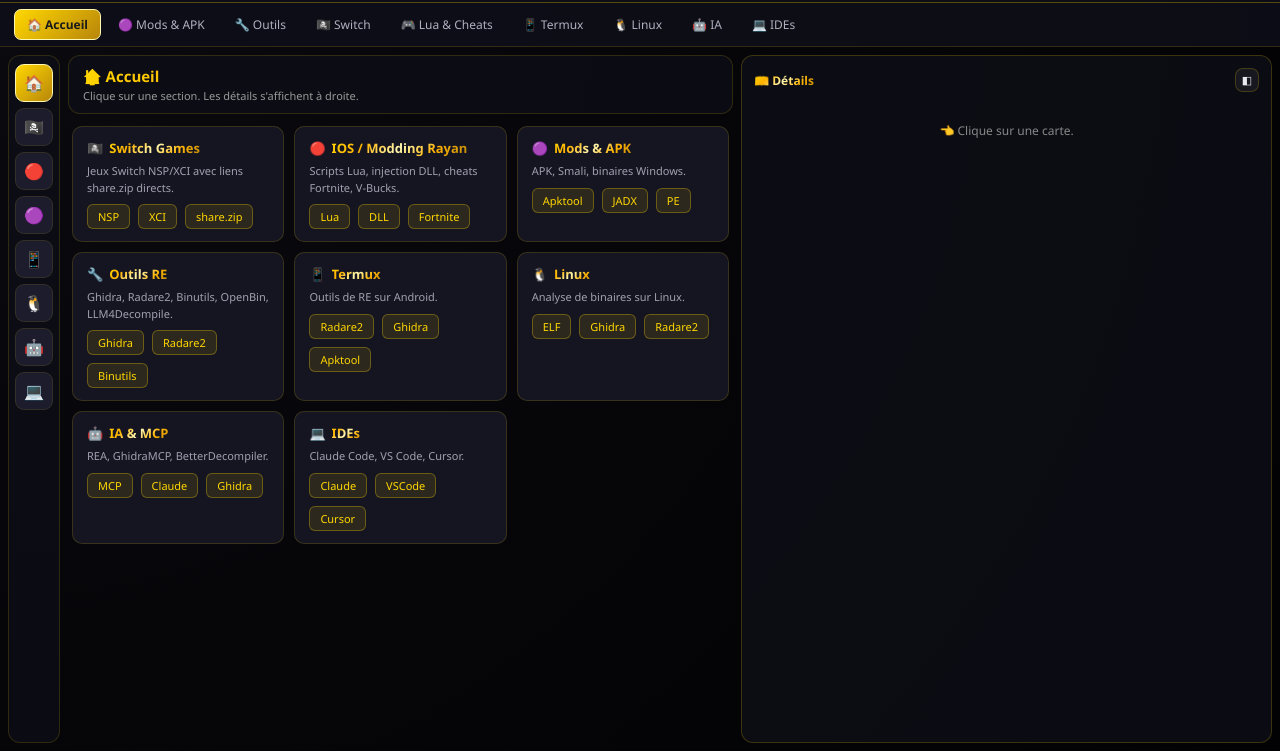
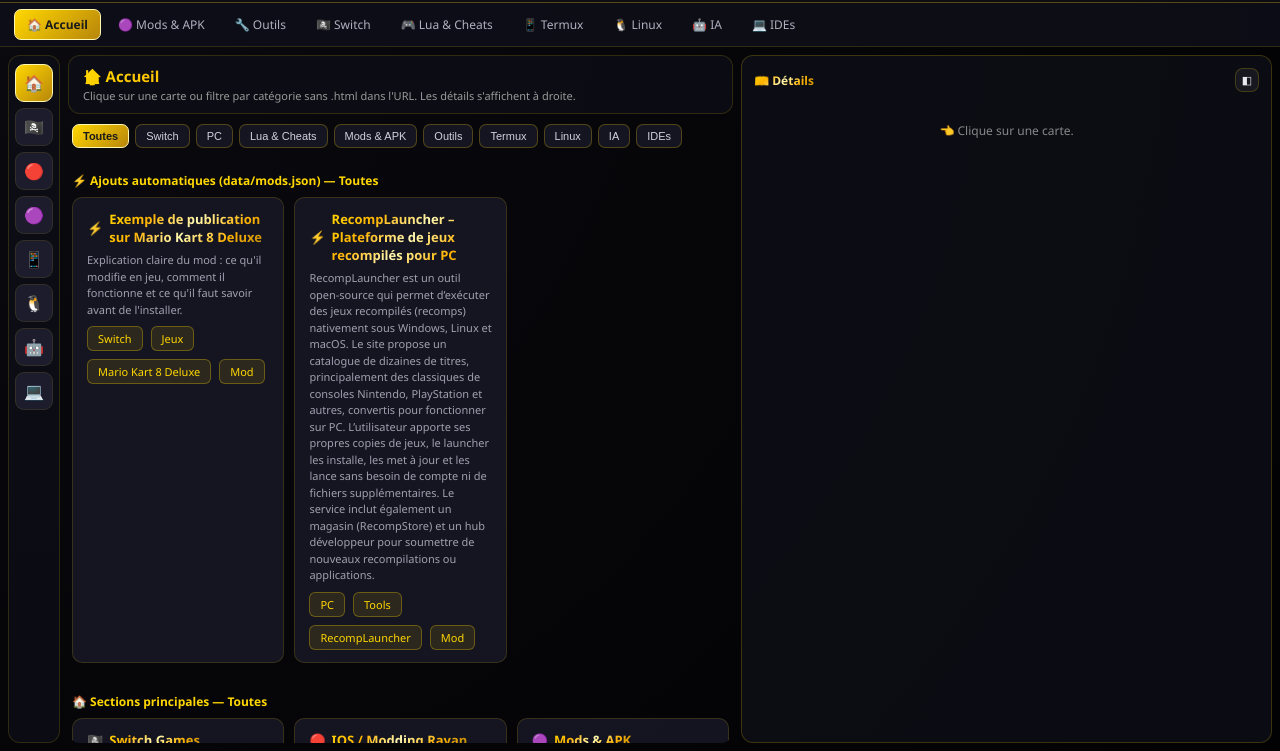
Before and after one commit to 24vaztoodix24-lang/Vaztoodix.com-, a plain HTML site: page index.html in a window 1280 px wide. Shown: the part 49-800 px from the top of the page. Drawn offline with Linux system fonts and the light colour scheme.

Commit message:
Update version and enhance filter bar functionality
Updated version number and improved filter functionality in the HTML structure.

```diff
--- a/index.html
+++ b/index.html
@@ -15,7 +15,7 @@ html, body { height: 100%; font-family: 'Segoe UI', -apple-system, BlinkMacSyste
 .gold-text { background: linear-gradient(135deg, #ffd700 0%, #ffb300 25%, #fff8b0 50%, #ffb300 75%, #b8860b 100%); -webkit-background-clip: text; background-clip: text; -webkit-text-fill-color: transparent; font-weight: bold; }
 .app-header { height: 52px; background: rgba(15, 15, 25, 0.85); border-bottom: 1px solid rgba(255, 215, 0, 0.3); display: flex; align-items: center; justify-content: space-between; padding: 0 14px; z-index: 100; flex-shrink: 0; }
 .logo-area { display: flex; align-items: center; gap: 10px; }
-.logo { width: 36px; height: 36px; background: radial-gradient(circle, #ffd700, #b8860b); border-radius: 8px; display: flex; align-items: center; justify-content: center; font-weight: bold; font-size: 11px; color: #1a1a1a; }
+.logo { width: 36px; height: 36px; background: radial-gradient(circle, #ffd700, #b8860b); border-radius: 8px; display: flex; align-items: justify-content: center; font-weight: bold; font-size: 11px; color: #1a1a1a; }
 .app-title h1 { font-size: 14px; }
 .app-title .version { font-size: 10px; color: #888; }
 .header-actions { display: flex; gap: 6px; align-items: center; }
@@ -39,6 +39,11 @@ html, body { height: 100%; font-family: 'Segoe UI', -apple-system, BlinkMacSyste
 .panel-header { background: rgba(15, 15, 25, 0.7); border: 1px solid rgba(255, 215, 0, 0.15); border-radius: 12px; padding: 10px 14px; flex-shrink: 0; }
 .panel-header h2 { font-size: 15px; margin-bottom: 2px; }
 .panel-header p { font-size: 11px; color: #999; }
+.filter-bar { display: flex; flex-wrap: wrap; gap: 6px; padding: 2px 4px; flex-shrink: 0; }
+.filter-btn { font-size: 11px; padding: 5px 10px; border-radius: 7px; border: 1px solid rgba(255, 215, 0, 0.25); background: rgba(25, 25, 40, 0.8); color: #d0d0e0; cursor: pointer; transition: 0.2s; }
+.filter-btn:hover { border-color: #ffd700; color: #ffd700; }
+.filter-btn.active { background: linear-gradient(135deg, #ffd700, #b8860b); color: #1a1a1a; border-color: #fff8b0; font-weight: bold; }
+.section-label { font-size: 12px; margin: 10px 0 8px; color: #ffd700; font-weight: bold; }
 .panel-content { flex: 1; overflow-y: auto; padding: 4px; border-radius: 12px; min-height: 0; }
 .panel-content::-webkit-scrollbar { width: 6px; }
 .panel-content::-webkit-scrollbar-thumb { background: linear-gradient(180deg, #ffd700, #b8860b); border-radius: 3px; }
@@ -88,7 +93,7 @@ html, body { height: 100%; font-family: 'Segoe UI', -apple-system, BlinkMacSyste
     <div class="logo">RE</div>
     <div class="app-title">
       <h1 class="gold-text">Vaztoodix RE Studio</h1>
-      <span class="version">v2.0 — Multi-Pages Interactif</span>
+      <span class="version">v2.1 — Multi-Pages & Auto-Index</span>
     </div>
   </div>
   <div class="header-actions">
@@ -124,8 +129,9 @@ html, body { height: 100%; font-family: 'Segoe UI', -apple-system, BlinkMacSyste
   <section class="center-panel">
     <div class="panel-header">
       <h2 class="gold-text">🏠 Accueil</h2>
-      <p>Clique sur une section. Les détails s'affichent à droite.</p>
+      <p>Clique sur une carte ou filtre par catégorie sans .html dans l'URL. Les détails s'affichent à droite.</p>
     </div>
+    <div class="filter-bar" id="categoryFilters"></div>
     <div class="panel-content" id="content"></div>
   </section>
 
@@ -142,31 +148,126 @@ html, body { height: 100%; font-family: 'Segoe UI', -apple-system, BlinkMacSyste
 
 <script>
 const HOME_CARDS = [
-  { icon:"🏴‍☠️", name:"Switch Games", desc:"Jeux Switch NSP/XCI avec liens share.zip directs.", tags:["NSP","XCI","share.zip"], links:[{label:"Voir la page Switch",url:"switch.html",type:"sharezip"}], tutorial:"Ouvre la page Switch pour voir les 7 jeux avec leurs liens share.zip directs." },
-  { icon:"🔴", name:"IOS / Modding Rayan", desc:"Scripts Lua, injection DLL, cheats Fortnite, V-Bucks.", tags:["Lua","DLL","Fortnite"], links:[{label:"Voir la page Lua & Cheats",url:"lua-cheats.html",type:"mega"}], tutorial:"Ouvre la page Lua & Cheats pour le tutoriel complet." },
-  { icon:"🟣", name:"Mods & APK", desc:"APK, Smali, binaires Windows.", tags:["Apktool","JADX","PE"], links:[{label:"Voir la page Mods",url:"mods.html",type:"mega"}], tutorial:"Ouvre la page Mods pour APK et binaires Windows." },
-  { icon:"🔧", name:"Outils RE", desc:"Ghidra, Radare2, Binutils, OpenBin, LLM4Decompile.", tags:["Ghidra","Radare2","Binutils"], links:[{label:"Voir la page Outils",url:"outils.html",type:"mega"}], tutorial:"Ouvre la page Outils pour les outils RE." },
-  { icon:"📱", name:"Termux", desc:"Outils de RE sur Android.", tags:["Radare2","Ghidra","Apktool"], links:[{label:"Voir Termux",url:"termux.html",type:"mega"}], tutorial:"Ouvre Termux pour les outils Android." },
-  { icon:"🐧", name:"Linux", desc:"Analyse de binaires sur Linux.", tags:["ELF","Ghidra","Radare2"], links:[{label:"Voir Linux",url:"linux.html",type:"mega"}], tutorial:"Ouvre Linux pour les outils d'analyse ELF." },
-  { icon:"🤖", name:"IA & MCP", desc:"REA, GhidraMCP, BetterDecompiler.", tags:["MCP","Claude","Ghidra"], links:[{label:"Voir IA",url:"ia.html",type:"mega"}], tutorial:"Ouvre IA pour les outils IA." },
-  { icon:"💻", name:"IDEs", desc:"Claude Code, VS Code, Cursor.", tags:["Claude","VSCode","Cursor"], links:[{label:"Voir IDEs",url:"ides.html",type:"mega"}], tutorial:"Ouvre IDEs pour les IDE recommandés." }
+  { icon:"🏴‍☠️", name:"Switch Games", category:"Switch", desc:"Jeux Switch NSP/XCI avec liens share.zip directs.", tags:["NSP","XCI","share.zip"], links:[{label:"Voir la page Switch",url:"switch.html",type:"sharezip"}], tutorial:"Ouvre la page Switch pour voir les 7 jeux avec leurs liens share.zip directs." },
+  { icon:"🔴", name:"IOS / Modding Rayan", category:"Lua & Cheats", desc:"Scripts Lua, injection DLL, cheats Fortnite, V-Bucks.", tags:["Lua","DLL","Fortnite"], links:[{label:"Voir la page Lua & Cheats",url:"lua-cheats.html",type:"mega"}], tutorial:"Ouvre la page Lua & Cheats pour le tutoriel complet." },
+  { icon:"🟣", name:"Mods & APK", category:"Mods & APK", desc:"APK, Smali, binaires Windows.", tags:["Apktool","JADX","PE"], links:[{label:"Voir la page Mods",url:"mods.html",type:"mega"}], tutorial:"Ouvre la page Mods pour APK et binaires Windows." },
+  { icon:"🔧", name:"Outils RE", category:"Outils", desc:"Ghidra, Radare2, Binutils, OpenBin, LLM4Decompile.", tags:["Ghidra","Radare2","Binutils"], links:[{label:"Voir la page Outils",url:"outils.html",type:"mega"}], tutorial:"Ouvre la page Outils pour les outils RE." },
+  { icon:"📱", name:"Termux", category:"Termux", desc:"Outils de RE sur Android.", tags:["Radare2","Ghidra","Apktool"], links:[{label:"Voir Termux",url:"termux.html",type:"mega"}], tutorial:"Ouvre Termux pour les outils Android." },
+  { icon:"🐧", name:"Linux", category:"Linux", desc:"Analyse de binaires sur Linux.", tags:["ELF","Ghidra","Radare2"], links:[{label:"Voir Linux",url:"linux.html",type:"mega"}], tutorial:"Ouvre Linux pour les outils d'analyse ELF." },
+  { icon:"🤖", name:"IA & MCP", category:"IA", desc:"REA, GhidraMCP, BetterDecompiler.", tags:["MCP","Claude","Ghidra"], links:[{label:"Voir IA",url:"ia.html",type:"mega"}], tutorial:"Ouvre IA pour les outils IA." },
+  { icon:"💻", name:"IDEs", category:"IDEs", desc:"Claude Code, VS Code, Cursor.", tags:["Claude","VSCode","Cursor"], links:[{label:"Voir IDEs",url:"ides.html",type:"mega"}], tutorial:"Ouvre IDEs pour les IDE recommandés." }
 ];
 
-function renderCards() {
+let remoteMods = [];
+
+function getActiveCategoryFromUrl() {
+  const params = new URLSearchParams(window.location.search);
+  return (params.get("cat") || "Toutes").trim();
+}
+
+function setCleanCategoryUrl(catName) {
+  const url = new URL(window.location.href);
+  url.pathname = url.pathname.replace(/\/[^/]*\.html$/, "/");
+  if (!catName || catName.toLowerCase() === "toutes") {
+    url.searchParams.delete("cat");
+  } else {
+    url.searchParams.set("cat", catName);
+  }
+  window.history.pushState({ cat: catName }, "", url.toString());
+  renderAll();
+}
+
+function mapModToCardItem(mod) {
+  const pub = mod.publication || {};
+  const tags = [mod.categorie, mod.sous_categorie, mod.jeu, pub.type].filter(Boolean);
+  const links = pub.lien
+    ? [{ label: "Ouvrir la ressource (" + (pub.titre || mod.jeu || "Lien") + ")", url: pub.lien, type: "sharezip", external: true }]
+    : [];
+  const tutorialParts = [];
+  if (pub.date_ajout) tutorialParts.push("# Date d'ajout : " + pub.date_ajout);
+  if (mod.wiki) tutorialParts.push(mod.wiki);
+  return {
+    icon: "⚡",
+    name: pub.titre || mod.jeu || mod.id || "Nouvelle entrée",
+    category: mod.categorie || "Divers",
+    desc: mod.explication || "Entrée ajoutée automatiquement via data/mods.json.",
+    tags,
+    links,
+    tutorial: tutorialParts.join("\n\n") || "Ajouté automatiquement depuis data/mods.json."
+  };
+}
+
+function renderCategoryFilters() {
+  const filterBar = document.getElementById("categoryFilters");
+  if (!filterBar) return;
+  const activeCat = getActiveCategoryFromUrl();
+  const dynamicCats = remoteMods.map(m => m.categorie).filter(Boolean);
+  const baseCats = HOME_CARDS.map(c => c.category).filter(Boolean);
+  const allCats = ["Toutes", ...Array.from(new Set([...dynamicCats, ...baseCats]))];
+
+  filterBar.innerHTML = "";
+  allCats.forEach(cat => {
+    const btn = document.createElement("button");
+    btn.type = "button";
+    btn.className = "filter-btn" + (cat.toLowerCase() === activeCat.toLowerCase() ? " active" : "");
+    btn.textContent = cat;
+    btn.onclick = () => setCleanCategoryUrl(cat);
+    filterBar.appendChild(btn);
+  });
+}
+
+function createCardElement(item) {
+  const card = document.createElement("div");
+  card.className = "card";
+  card.innerHTML = `<div class="card-title"><span>${item.icon}</span><span class="gold-text">${item.name}</span></div>
+    <div class="card-desc">${item.desc}</div>
+    <div class="detail-meta" style="margin-top:8px;">${item.tags.map(t => `<span class="meta-tag">${t}</span>`).join("")}</div>`;
+  card.onclick = () => showDetail(item);
+  return card;
+}
+
+function renderAll() {
+  renderCategoryFilters();
+  const activeCat = getActiveCategoryFromUrl();
   const container = document.getElementById("content");
   container.innerHTML = "";
-  const grid = document.createElement("div");
-  grid.className = "cards-grid";
-  HOME_CARDS.forEach((c, i) => {
-    const card = document.createElement("div");
-    card.className = "card";
-    card.innerHTML = `<div class="card-title"><span>${c.icon}</span><span class="gold-text">${c.name}</span></div>
-      <div class="card-desc">${c.desc}</div>
-      <div class="detail-meta" style="margin-top:8px;">${c.tags.map(t=>`<span class="meta-tag">${t}</span>`).join("")}</div>`;
-    card.onclick = () => showDetail(c);
-    grid.appendChild(card);
-  });
-  container.appendChild(grid);
+
+  const mappedMods = remoteMods.map(mapModToCardItem);
+  const filteredMods = activeCat.toLowerCase() === "toutes"
+    ? mappedMods
+    : mappedMods.filter(m => (m.category || "").toLowerCase() === activeCat.toLowerCase());
+
+  const filteredHome = activeCat.toLowerCase() === "toutes"
+    ? HOME_CARDS
+    : HOME_CARDS.filter(c => (c.category || "").toLowerCase() === activeCat.toLowerCase());
+
+  if (filteredMods.length > 0) {
+    const modsTitle = document.createElement("div");
+    modsTitle.className = "section-label";
+    modsTitle.textContent = `⚡ Ajouts automatiques (data/mods.json) — ${activeCat}`;
+    container.appendChild(modsTitle);
+
+    const modsGrid = document.createElement("div");
+    modsGrid.className = "cards-grid";
+    filteredMods.forEach(item => modsGrid.appendChild(createCardElement(item)));
+    container.appendChild(modsGrid);
+  }
+
+  if (filteredHome.length > 0) {
+    const homeTitle = document.createElement("div");
+    homeTitle.className = "section-label";
+    homeTitle.textContent = `🏠 Sections principales — ${activeCat}`;
+    container.appendChild(homeTitle);
+
+    const homeGrid = document.createElement("div");
+    homeGrid.className = "cards-grid";
+    filteredHome.forEach(item => homeGrid.appendChild(createCardElement(item)));
+    container.appendChild(homeGrid);
+  }
+
+  if (filteredMods.length === 0 && filteredHome.length === 0) {
+    container.innerHTML = `<p style="font-size:12px;color:#888;padding:16px;">Aucun élément dans la catégorie "${activeCat}".</p>`;
+  }
 }
 
 function showDetail(item) {
@@ -174,24 +275,43 @@ function showDetail(item) {
   panel.classList.remove("collapsed");
   const html = `<div class="detail-title gold-text">${item.icon} ${item.name}</div>
     <div class="detail-desc">${item.desc}</div>
-    <div class="detail-meta">${item.tags.map(t=>`<span class="meta-tag">${t}</span>`).join("")}</div>
+    <div class="detail-meta">${item.tags.map(t => `<span class="meta-tag">${t}</span>`).join("")}</div>
     <div style="margin-top:12px;">
       <div class="gold-text" style="font-size:12px;margin-bottom:6px;">🔗 Accès</div>
-      ${item.links.map(l=>`<button class="link-btn ${l.type}" onclick="window.location.href='${l.url}'">${l.label} ↗</button>`).join("")}
+      ${item.links.map(l => {
+        const action = l.external
+          ? `window.open('${l.url}','_blank','noopener,noreferrer')`
+          : `window.location.href='${l.url}'`;
+        return `<button class="link-btn ${l.type}" onclick="${action}">${l.label} ↗</button>`;
+      }).join("")}
     </div>
     <div style="margin-top:12px;">
-      <div class="gold-text" style="font-size:12px;margin-bottom:6px;">📋 Info</div>
-      <div class="tutorial-content">${item.tutorial.replace(/#(.+)/g,'<span class="comment">#$1</span>')}</div>
+      <div class="gold-text" style="font-size:12px;margin-bottom:6px;">📋 Info / Wiki</div>
+      <div class="tutorial-content">${item.tutorial.replace(/#(.+)/g, '<span class="comment">#$1</span>')}</div>
     </div>`;
   document.getElementById("detailContent").innerHTML = html;
-  if (window.innerWidth < 900) panel.scrollIntoView({behavior:"smooth"});
+  if (window.innerWidth < 900) panel.scrollIntoView({ behavior: "smooth" });
+}
+
+async function loadModsJson() {
+  try {
+    const res = await fetch("data/mods.json?t=" + Date.now());
+    if (!res.ok) return;
+    const data = await res.json();
+    remoteMods = Array.isArray(data) ? data : (data.mods || []);
+  } catch (e) {
+    console.warn("Impossible de charger data/mods.json :", e);
+    }
+  renderAll();
 }
 
 document.getElementById("btnDiscordHeader")?.addEventListener("click", () => window.open("https://discord.gg/xzqhhXdH9j", "_blank"));
 document.getElementById("btnClose")?.addEventListener("click", () => { if (confirm("Fermer ?")) window.close(); });
 document.getElementById("btnCollapseRight")?.addEventListener("click", () => document.getElementById("rightPanel").classList.toggle("collapsed"));
+window.addEventListener("popstate", renderAll);
 
-renderCards();
+renderAll();
+loadModsJson();
 </script>
 </body>
 </html>
```
